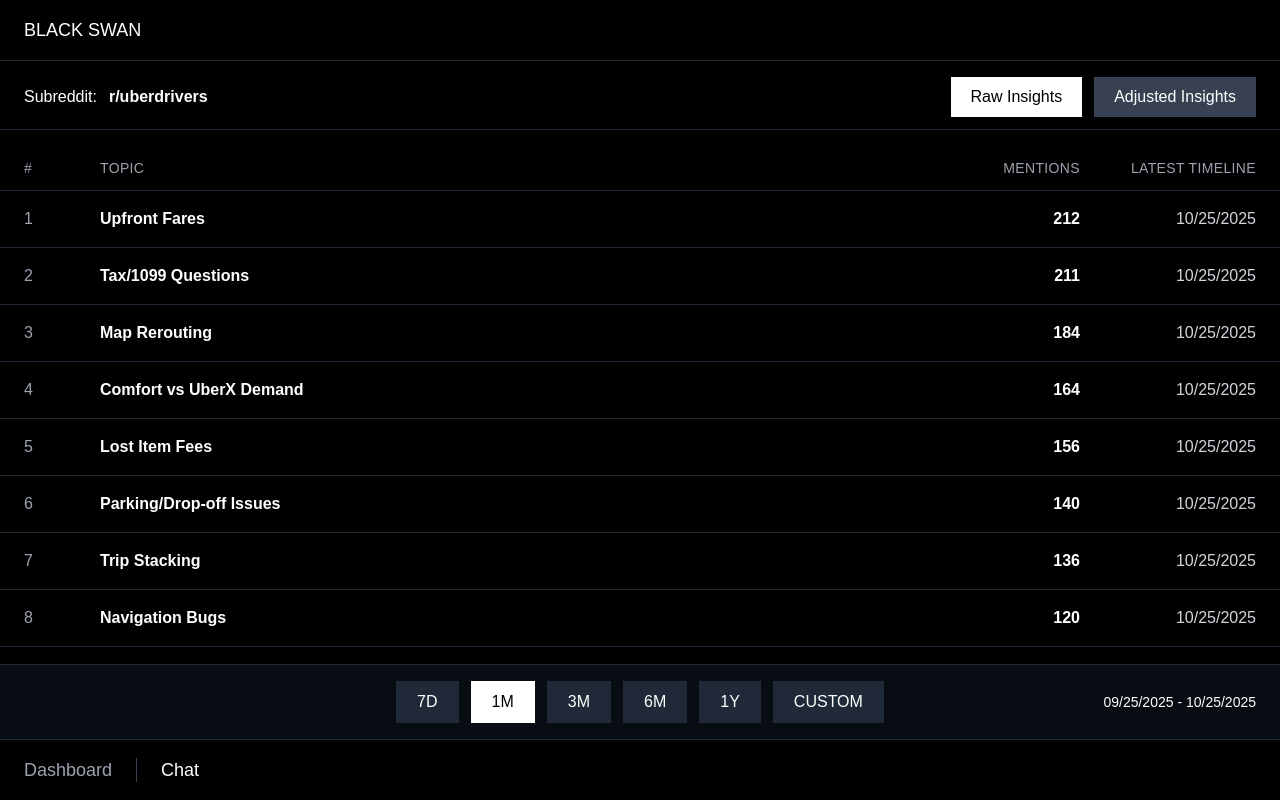
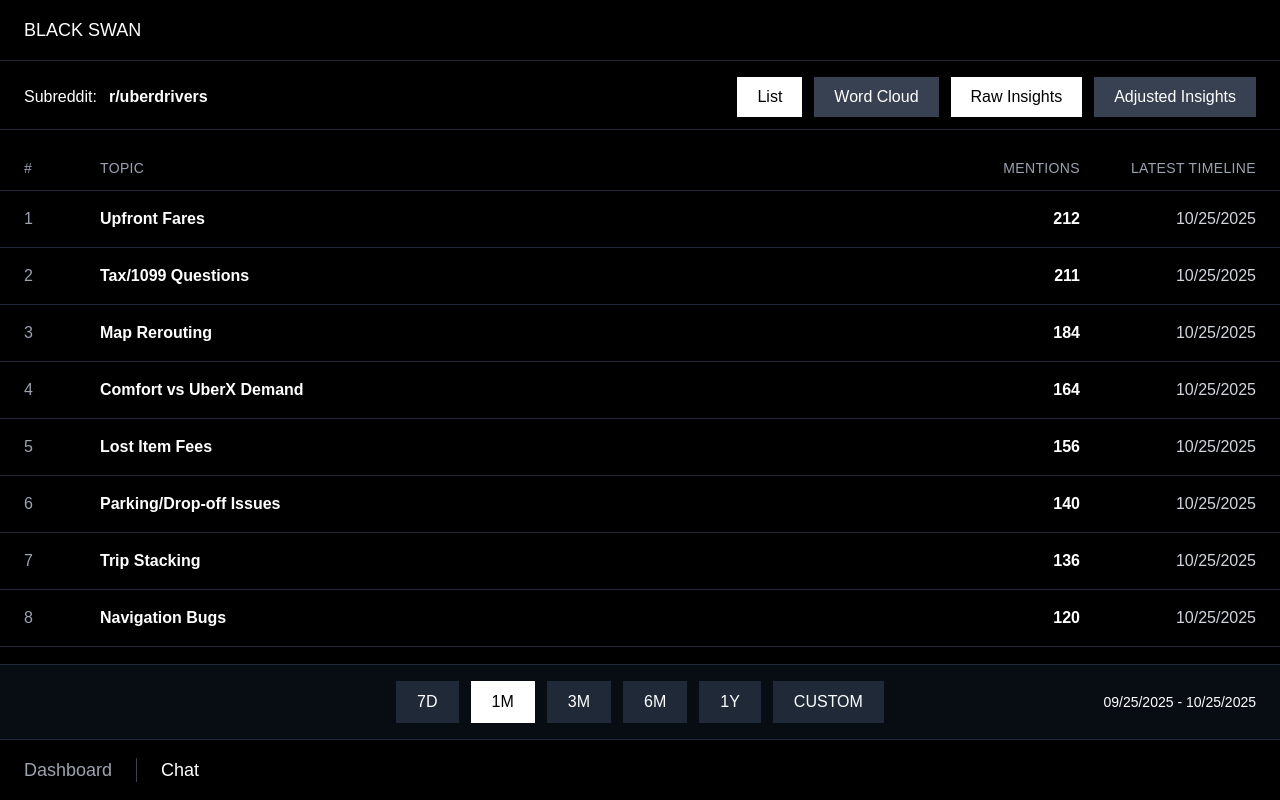
Before and after one commit to christianzmwang/unwrap, a Next.js app: page / in a window 1280 px wide. Built offline with nearby package versions, Linux system fonts and the light colour scheme.

Commit message:
small design changes on dashboard

```diff
--- a/src/app/page.tsx
+++ b/src/app/page.tsx
@@ -20,6 +20,7 @@
 export default function Home() {
   const [data, setData] = useState<InsightData | null>(null);
   const [activeView, setActiveView] = useState<'raw' | 'adjusted'>('raw');
+  const [viewMode, setViewMode] = useState<'list' | 'wordcloud'>('list');
   const [dateRange, setDateRange] = useState<DateRange>('1M');
   const [customStartDate, setCustomStartDate] = useState('');
   const [customEndDate, setCustomEndDate] = useState('');
@@ -231,6 +232,26 @@
           </div>
           <div className="flex gap-3">
             <button
+              onClick={() => setViewMode('list')}
+              className={`${insightToggleButtonBase} ${
+                viewMode === 'list'
+                  ? 'bg-white text-black'
+                  : 'bg-gray-700 text-white hover:bg-gray-600'
+              }`}
+            >
+              List
+            </button>
+            <button
+              onClick={() => setViewMode('wordcloud')}
+              className={`${insightToggleButtonBase} ${
+                viewMode === 'wordcloud'
+                  ? 'bg-white text-black'
+                  : 'bg-gray-700 text-white hover:bg-gray-600'
+              }`}
+            >
+              Word Cloud
+            </button>
+            <button
               onClick={() => setActiveView('raw')}
               className={`${insightToggleButtonBase} ${
                 activeView === 'raw'
@@ -256,8 +277,9 @@
         {/* Full Width Separator */}
         <div className="border-b border-gray-800 mb-4"></div>
 
-        {/* List View */}
+        {/* List View or Word Cloud */}
         <div className="flex-1 overflow-hidden flex flex-col min-h-0">
+          {viewMode === 'list' ? (
             <div className="flex-1 overflow-y-auto w-full">
               <div className="grid grid-cols-[60px_1fr_120px_160px] gap-4 px-6 py-3 text-gray-400 text-sm uppercase tracking-wide border-b border-gray-800 sticky top-0 bg-black">
                 <span>#</span>
@@ -287,6 +309,11 @@
                 </div>
               )}
             </div>
+          ) : (
+            <div className="flex-1 flex items-center justify-center">
+              <div className="text-gray-400 text-lg">Word Cloud View - Coming Soon</div>
+            </div>
+          )}
         </div>
 
       </div>
```
Lines whose indentation alone changed are shown as unchanged.
